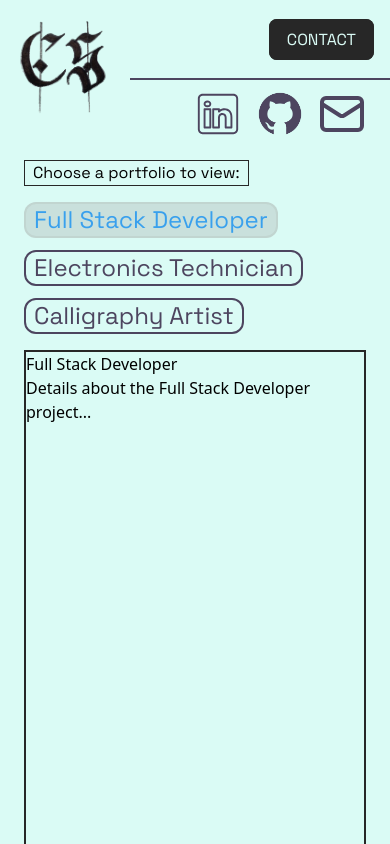
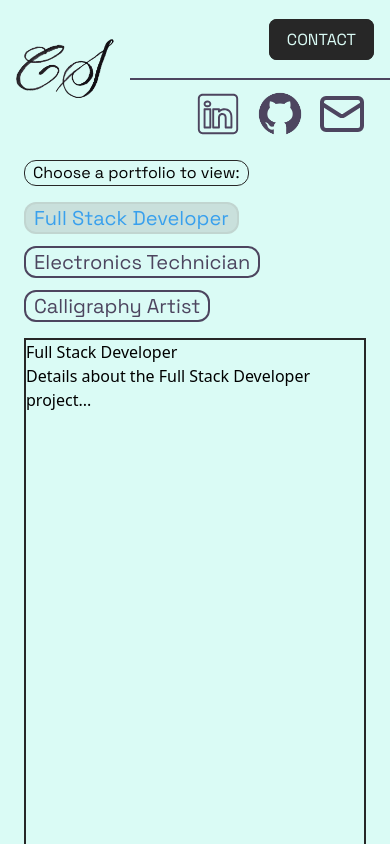
Before and after one commit to csam15/craigsampson-com, a Next.js app: page / in a window 390 px wide. Shown: the top 844 px of the page. Built offline with nearby package versions, Linux system fonts and the light colour scheme.

Commit message:
Portfolio display styling

```diff
--- a/app/components/Header/Logo.tsx
+++ b/app/components/Header/Logo.tsx
@@ -29,7 +29,7 @@ export default function Logo() {
   useEffect(() => {
     const interval = setInterval(() => {
       setCurrentImage((prev) => (prev + 1) % images.length);
-    }, 1000);
+    }, 2500);
 
     return () => clearInterval(interval);
   }, [images.length]);
--- a/app/components/ProjectSelector.tsx
+++ b/app/components/ProjectSelector.tsx
@@ -11,7 +11,7 @@ export default function ProjectSelector() {
 
   return (
     <>
-      <div className="flex flex-col sm:items-end gap-3 font-space text-2xl text-primary">
+      <div className="flex flex-col sm:items-end gap-3 font-space text-xl lg:text-2xl 2xl:text-3xl text-primary">
         <div>
           <button
             className={`Project-selector-buttons ${selectedProject === "FSD" ? "bg-gray text-accent border-gray" : ""}`}
--- a/app/globals.css
+++ b/app/globals.css
@@ -23,6 +23,6 @@
     @apply rounded-lg hover:scale-[1.2] transition-transform
   }
   .Project-selector-buttons {
-    @apply hover:bg-gray rounded-xl px-2 border-2;
+    @apply hover:bg-gray rounded-xl px-2 border-2 cursor-pointer;
   }
 }
--- a/app/page.tsx
+++ b/app/page.tsx
@@ -4,7 +4,7 @@ import ProjectSelector from './components/ProjectSelector';
 export default function Home() {
   return (
     <div className="mt-16 px-6 flex flex-col justify-center items-start sm:items-end">
-      <h2 className="text-base font-space mb-4 w-fit px-2 text-center border-1 border-background-secondary">Choose a portfolio to view:</h2>
+      <h2 className="text-base lg:text-lg 2xl:text-xl font-space mb-4 w-fit px-2 text-center rounded-xl border-1 border-background-secondary">Choose a portfolio to view:</h2>
       <ProjectSelector />
     </div>
   );
```
